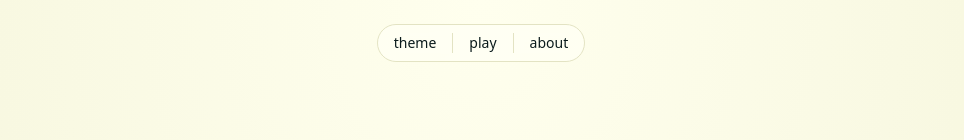
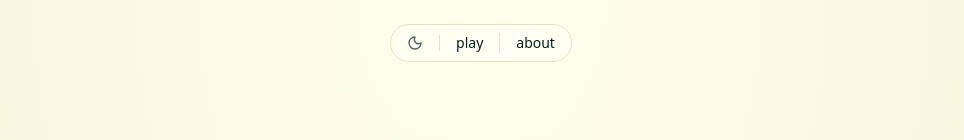
Before and after one commit to ange-astery/portfolio, a React (Vite) app: page / in a window 1280 px wide. Shown: the top 140 px of the page, without its empty margins (159-1123 px from the left). Built offline with nearby package versions, Linux system fonts and the light colour scheme.

Commit message:
feat(top-pill): add theme toggle

```diff
--- a/src/components/Hero.jsx
+++ b/src/components/Hero.jsx
@@ -1,3 +1,4 @@
+import ThemeToggle from './ThemeToggle'
 import avatar from '../assets/avatar.webp'
 import Avatar from './Avatar'
 import Status from './Status'
@@ -12,7 +13,7 @@ function Hero() {
     <section className="relative flex min-h-screen flex-col items-center justify-center gap-6 px-6 text-center">
       <div className="absolute top-6">
         <TopPill>
-          <span className="px-4">theme</span>
+          <ThemeToggle />
           <span className="px-4">play</span>
           <a href="#about" className="px-4">
             about
```
